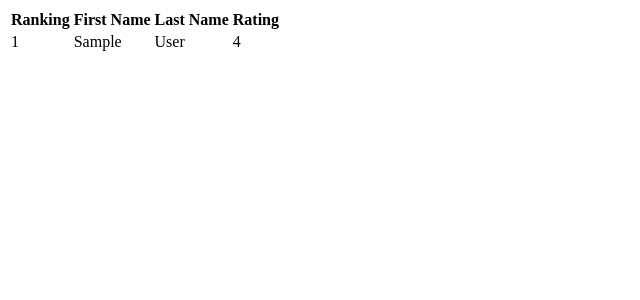
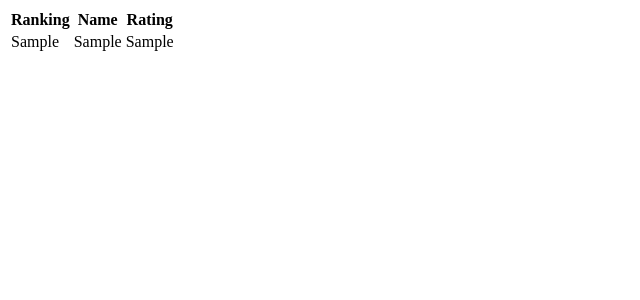
Before and after one commit to AlonDaks/ckc-pool, a Django app: template poolrank/poolrank/templates/rankings.html in a window 1280 px wide. Shown: the top 300 px of the page, without its empty margins (0-640 px from the left). Run offline with Django 3.2, Linux system fonts and the light colour scheme; the template is opened without the code that fills it: most values are stand-ins (such as "Sample title", 1, 10 or a date in 2020).

Commit message:
update rankings view and rankings.html to handle tied ratings; combined first and last names into single column in rankings.html

```diff
--- a/poolrank/poolrank/templates/create_user.html
+++ b/poolrank/poolrank/templates/create_user.html
@@ -6,7 +6,6 @@
     {% endif %}
 
 	<form action="" method="post" accept-charset="utf-8">{% csrf_token %}</br>
-    	<label for="username">Username:</label><input type="text" value="{{username}}" name="username" id="username" /></br>
         <label for="first_name">First Name:</label><input type="text" value="{{first_name}}" name="first_name" id="first_name" /></br>
         <label for="last_name">Last Name:</label><input type="text" value="{{last_name}}" name="last_name" id="last_name" /></br>
     	<label for="email">Email:</label><input type="text" value="{{email}}" name="email" id="email" /></br>
--- a/poolrank/poolrank/templates/rankings.html
+++ b/poolrank/poolrank/templates/rankings.html
@@ -3,16 +3,14 @@
 	<table>
     <tr>
         <th>Ranking</th>
-        <th>First Name</th>
-        <th>Last Name</th>
+        <th>Name</th>
         <th>Rating</th>
     </tr>
     {% for item in ranks %}
     <tr>
-        <td>{{ forloop.counter }}</td>
-        <td>{{ item.user.first_name }}</td>
-        <td>{{ item.user.last_name }}</td>
-        <td>{{ item.rating }}</td>
+        <td>{{ item.0 }}</td>
+        <td>{{ item.1 }}</td>
+        <td>{{ item.2 }}</td>
     </tr>
     {% endfor %}
 </table>
--- a/poolrank/ranking_app/models.py
+++ b/poolrank/ranking_app/models.py
@@ -15,7 +15,7 @@ class RegistrationForm(forms.Form):
         user = MyUser.objects.create_user(email=data['email'],
             first_name=data['first_name'],
             last_name=data['last_name'],
-            password=data['password'])
+            password=data['password1'])
         user.save()
         ranking_data = Ranking(user=user, rating=1500, num_wins=0, num_matches=0)
         ranking_data.save()
```
Also changed, not shown: poolrank/poolrank/views.py (+11 -2 lines).
